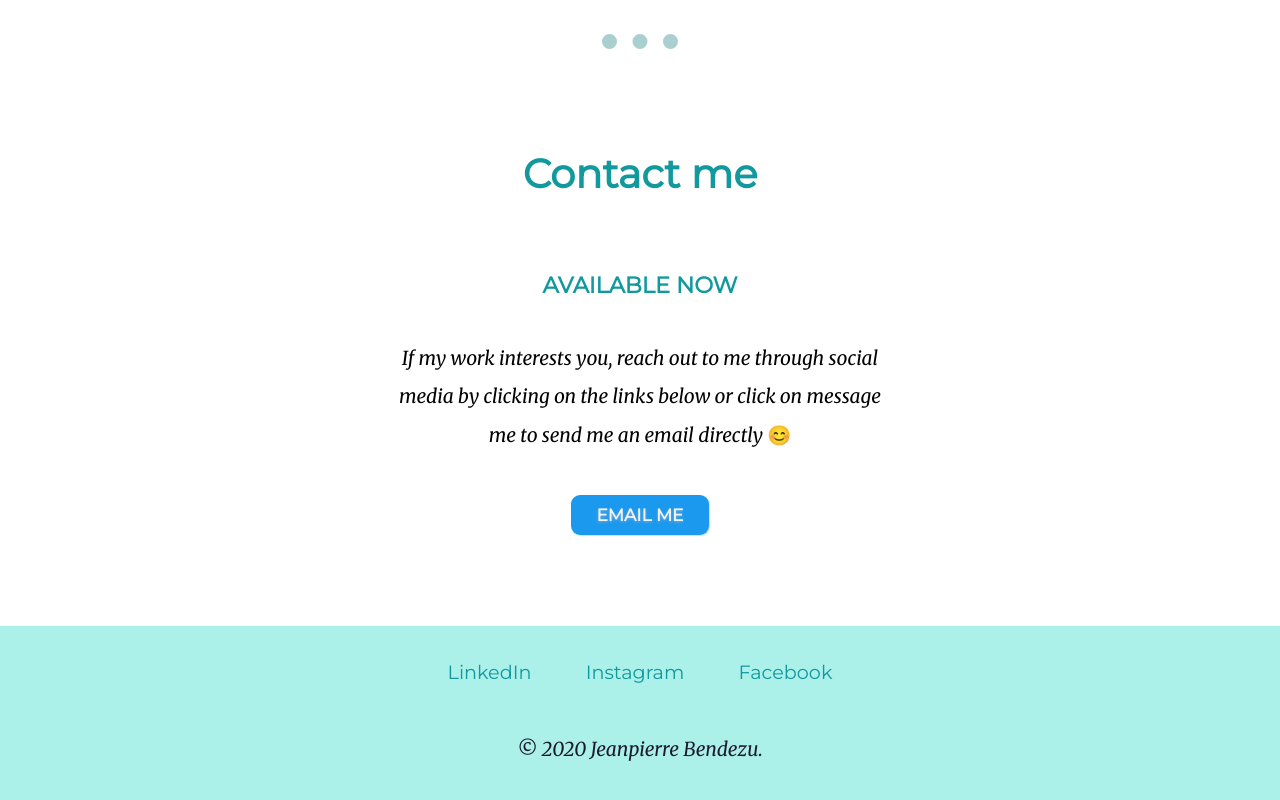
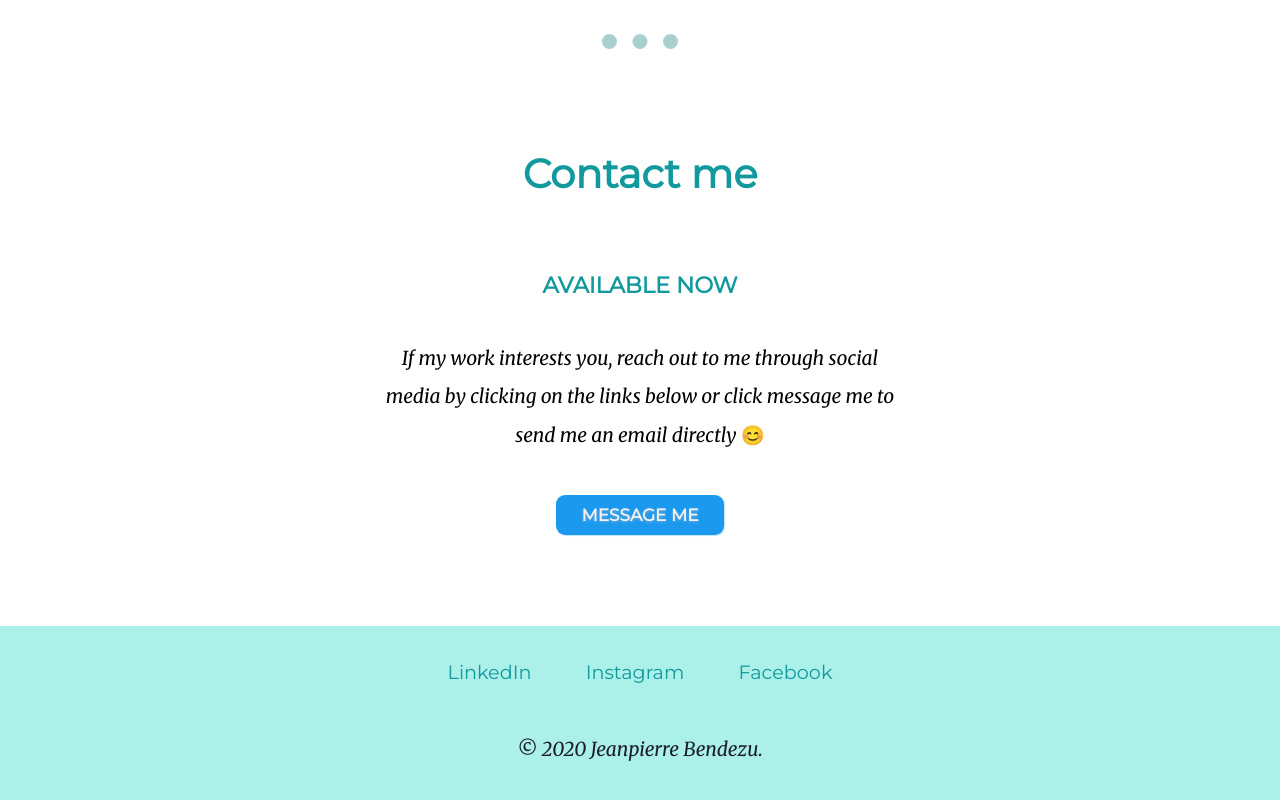
Before and after one commit to bendezuj/css-website, a plain HTML site: page index.html in a window 1280 px wide. Shown: the part 1696-2496 px from the top of the page. Drawn offline with Linux system fonts and the light colour scheme.

Commit message:
Add files via upload

```diff
--- a/index.html
+++ b/index.html
@@ -45,8 +45,8 @@
     <div class="contact-me">
       <h2>Contact me</h2>
       <h3>AVAILABLE NOW</h3>
-      <p class = "contact-message">If my work interests you, reach out to me through social media by clicking on the links below or click on message me to send me an email directly &#128522; </p><br><br>
-      <a  class="testbutton" class = "social" href="mailto: jeanpierrebendezu@gmail.com">EMAIL ME</a>
+      <p class = "contact-message">If my work interests you, reach out to me through social media by clicking on the links below or click message me to send me an email directly &#128522; </p><br><br>
+      <a  class="testbutton" class = "social" href="mailto: jeanpierrebendezu@gmail.com">MESSAGE ME</a>
     </div>
   </div>
 
```
